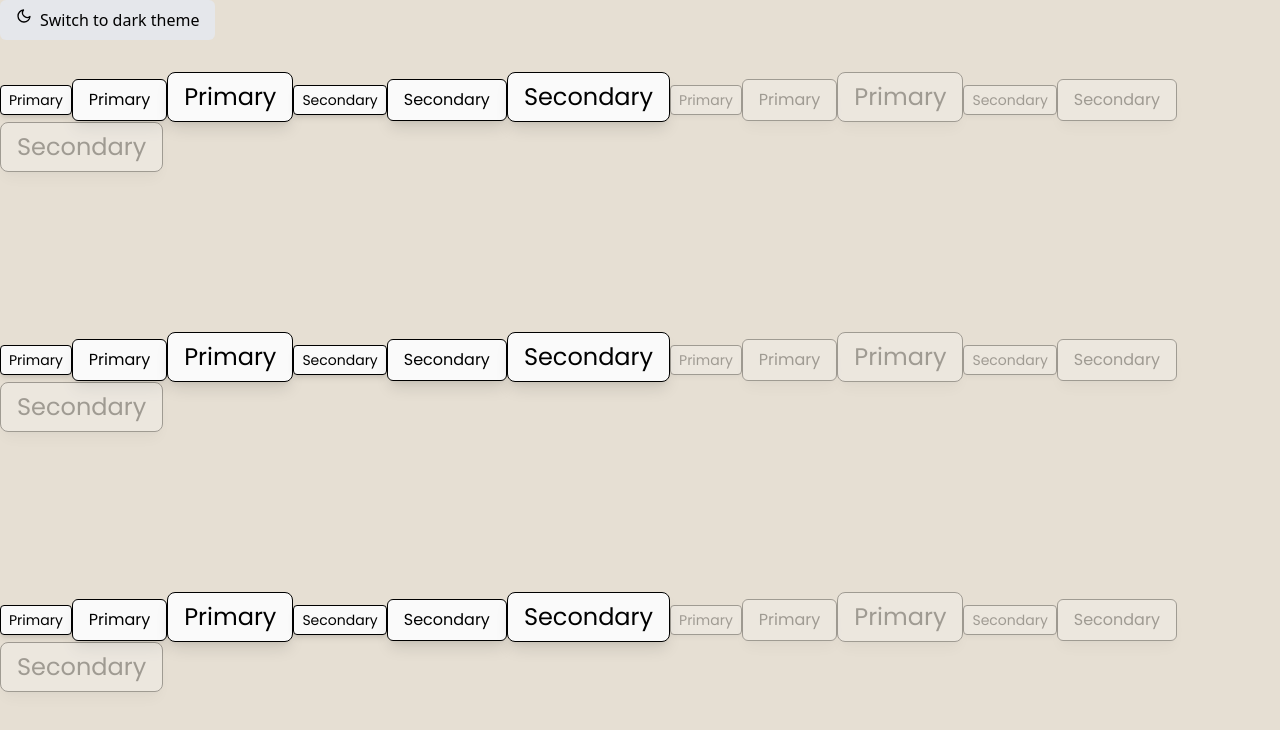
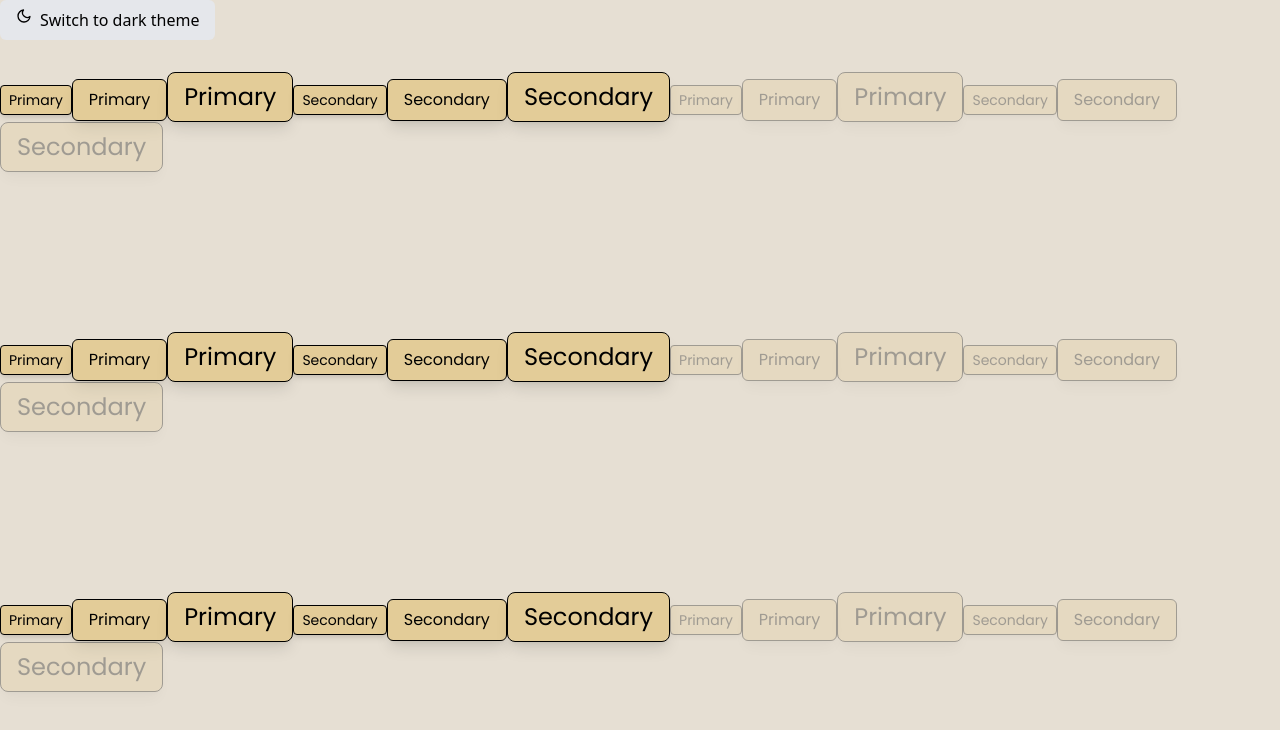
Before and after one commit to JiggyStardust/transcendence, a React (Vite) app in the folder frontend/: page /testing in a window 1280 px wide. Shown: the top 730 px of the page. Built offline with nearby package versions, Linux system fonts and the light colour scheme; a web font is replaced by a local one.

Commit message:
changed light theme button bg

```diff
--- a/frontend/src/components/Button.tsx
+++ b/frontend/src/components/Button.tsx
@@ -4,8 +4,8 @@ import { useNavigate } from "react-router-dom";
 const buttonStyles = cva("font-[Poppins] font-medium", {
   variants: {
     variant: {
-      primary: "bg-neutral-50 dark:bg-neutral-600 hover:bg-gray-200 dark:hover:bg-gray-200 border-black dark:border-black",
-      secondary: "bg-neutral-50 dark:bg-neutral-600 hover:bg-gray-200 dark:hover:bg-gray-200 border-black dark:border-black"
+      primary: "bg-vintage-yellow dark:bg-neutral-600 hover:bg-gray-200 dark:hover:bg-gray-200 border-black dark:border-black",
+      secondary: "bg-vintage-yellow dark:bg-neutral-600 hover:bg-gray-200 dark:hover:bg-gray-200 border-black dark:border-black"
     },
     size: {
       sm: "text-sm py-1 px-2 rounded-sm border-[0.5px] shadow-md shadow-black-60",
--- a/frontend/src/index.css
+++ b/frontend/src/index.css
@@ -8,6 +8,10 @@
 
 .font-press-start {
   font-family: "Press Start 2P", cursive;
+}
+
+@theme {
+  --color-vintage-yellow: #e3cc98;
 }
 
 /* Buttons */
```
